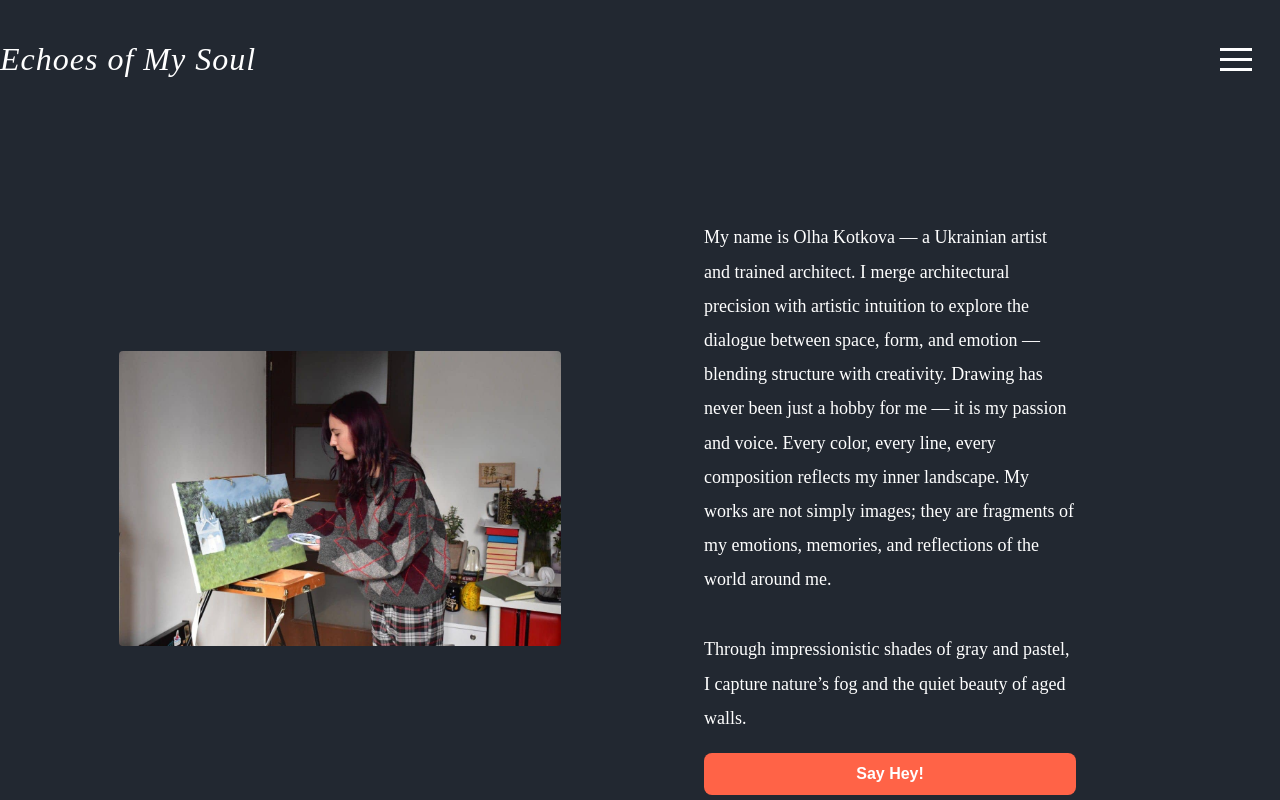
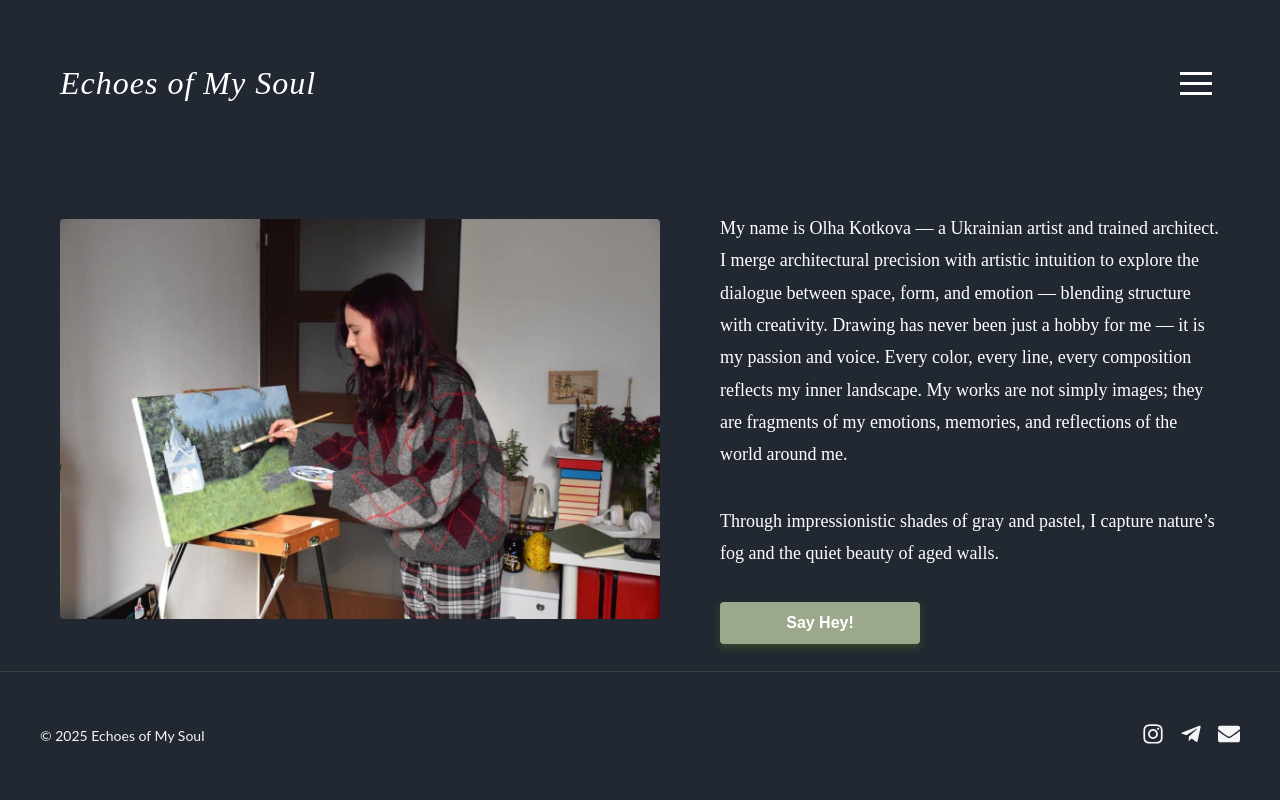
Before and after one commit to LesyaKot/painting_echoes, a React (Vite) app: page /about in a window 1280 px wide. Shown: the top 800 px of the page. Built offline with nearby package versions, Linux system fonts and the light colour scheme.

Commit message:
add img, css

```diff
--- a/src/components/GalleryItem/GalleryItem.jsx
+++ b/src/components/GalleryItem/GalleryItem.jsx
@@ -5,6 +5,8 @@ import castle from "../../assets/castle.jpg";
 import house from "../../assets/house.jpg";
 import lake from "../../assets/lake.jpg";
 import bridge from "../../assets/bridge.jpg";
+import river from "../../assets/river.jpg";
+import village from "../../assets/village.jpg";
 
 export default function GalleryItem() {
   return (
@@ -14,8 +16,10 @@ export default function GalleryItem() {
         <img className={css.img} src={house} alt={house} />
         <img className={css.img} src={sheep} alt={sheep} />
         <img className={css.img} src={tent} alt={tent} />
+        <img className={css.img} src={river} alt={river} />
+        <img className={css.img} src={bridge} alt={bridge} />
         <img className={css.img} src={lake} alt={lake} />
-        <img className={css.img} src={bridge} alt={bridge} />
+        <img className={css.img} src={village} alt={village} />
       </div>
     </div>
   );
--- a/src/components/GalleryItem/GalleryItem.module.css
+++ b/src/components/GalleryItem/GalleryItem.module.css
@@ -4,8 +4,10 @@
   flex-wrap: wrap;
   align-items: center;
   justify-content: center;
-  gap: 20px;
-  padding: 0;
+  gap: 28px;
+  padding-left: 60px;
+  padding-right: 60px;
+  margin-bottom: 24px;
 }
 .gallery {
   column-count: 3;
--- a/src/components/Header/Header.module.css
+++ b/src/components/Header/Header.module.css
@@ -2,7 +2,6 @@
   display: flex;
   justify-content: space-between;
   align-items: center;
-  padding: 10px 20px;
   color: white;
   position: relative;
 }
@@ -31,10 +30,7 @@
   right: -100%;
   width: 100%;
   height: 100%;
-  /* background-color: #393e46; */
-  background-color: #dad2c8;
-  /* background-color: #dce3da;
-  background-color: #e4e0ec; */
+  background-color: #222831;
   padding: 0;
   justify-content: center;
   align-items: center;
--- a/src/pages/About/About.module.css
+++ b/src/pages/About/About.module.css
@@ -1,76 +1,77 @@
 .wrap {
   display: flex;
   flex-direction: column;
-  justify-content: space-between;
-  text-align: center;
-  gap: 60px;
   min-height: 100vh;
 }
 
 .headerWrap {
   display: flex;
-  flex-direction: row;
   justify-content: space-between;
   align-items: center;
+  padding: 24px 60px;
 }
 
 .aboutWrap {
   display: flex;
-  flex-direction: row;
-  justify-content: space-between;
-  text-align: center;
-  /* gap: 60px; */
-  padding-top: 24px;
-  padding-bottom: 24px;
+  justify-content: center;
+  align-items: center;
   flex: 1;
+  gap: 60px;
+  padding: 24px 60px;
+  text-align: left;
+}
+
+.imageWrap {
+  flex-shrink: 0;
+  display: flex;
+  justify-content: center;
+  align-items: center;
+}
+
+.img {
+  border-radius: 4px;
+  width: 600px;
+  height: auto;
+  object-fit: cover;
 }
 
 .textWrap {
   display: flex;
   flex-direction: column;
-  width: 700px;
-  padding-left: 24px;
-  padding-right: 204px;
+  max-width: 700px;
 }
 
-.title {
-  color: #fff;
-  font-size: 24px;
-  line-height: 1.9;
-  font-family: "Playfair Display", serif;
-  text-align: left;
-}
 .text {
   color: #fff;
   font-size: 18px;
-  line-height: 1.9;
+  line-height: 1.8;
   font-family: "Playfair Display", serif;
-  text-align: left;
-}
-
-.imageWrap {
-  display: flex;
-  flex-direction: row;
-  align-items: center;
-  justify-content: center;
-  padding: 0;
-  margin: 0;
-}
-
-.img {
-  border-radius: 4px;
-  /* width: 420px;
-  height: 320px; */
-  width: 65%;
+  margin-bottom: 16px;
 }
 
 .btn {
+  width: 200px;
   border: none;
-  background-color: tomato;
-  border-radius: 8px;
+  background-color: #9ba88c;
+  border-radius: 4px;
   color: #fff;
   cursor: pointer;
   font-size: 1em;
   font-weight: 700;
-  padding: 12px 24px;
+  padding: 12px 28px;
+  align-self: flex-start;
+  margin-top: 16px;
+  transition: all 0.3s ease;
+  box-shadow: 0 4px 8px rgba(107, 142, 35, 0.3);
 }
+
+.btn:hover {
+  background-color: #b1bda2;
+  box-shadow: 0 6px 12px rgba(143, 188, 143, 0.4);
+  transform: translateY(-2px);
+}
+
+.btn:focus {
+  outline: 2px solid #e2ead7;
+  outline-offset: 3px;
+}
--- a/src/pages/Footer/Footer.module.css
+++ b/src/pages/Footer/Footer.module.css
@@ -2,7 +2,6 @@
   color: #f5f5f5;
   padding: 40px 20px;
   border-top: 1px solid rgba(255, 255, 255, 0.1);
-  background-color: #393e46;
 }
 
 .container {
@@ -21,7 +20,7 @@
 }
 
 .name {
-  color: #ffb703;
+  color: #b1bda2;
   font-weight: 600;
 }
 
@@ -33,6 +32,6 @@
 }
 
 .right a:hover {
-  color: #ffb703;
+  color: #b1bda2;
   transform: translateY(-2px);
 }
--- a/src/pages/Home/Home.jsx
+++ b/src/pages/Home/Home.jsx
@@ -2,6 +2,7 @@ import Logo from "../../components/Logo/Logo";
 import Header from "../../components/Header/Header";
 import Hero from "../../components/Hero/Hero";
 import Footer from "../../pages/Footer/Footer";
+import GalleryItem from "../../components/GalleryItem/GalleryItem";
 import css from "./Home.module.css";
 
 export default function Home() {
@@ -12,7 +13,8 @@ export default function Home() {
         <Header />
       </div>
       <main className={css.main}>
-        <Hero />
+        {/* <Hero /> */}
+        <GalleryItem />
       </main>
       <Footer />
     </div>
--- a/src/pages/Home/Home.module.css
+++ b/src/pages/Home/Home.module.css
@@ -4,12 +4,14 @@
   min-height: 100vh;
 }
 
-.main {
-  flex: 1;
-}
-
 .wrap {
   display: flex;
   justify-content: space-between;
   align-items: center;
+  padding-left: 60px;
+  padding-right: 60px;
 }
+
+.main {
+  flex: 1;
+}
```
Also changed, not shown: src/assets/river.jpg (added), src/assets/village.jpg (added).
